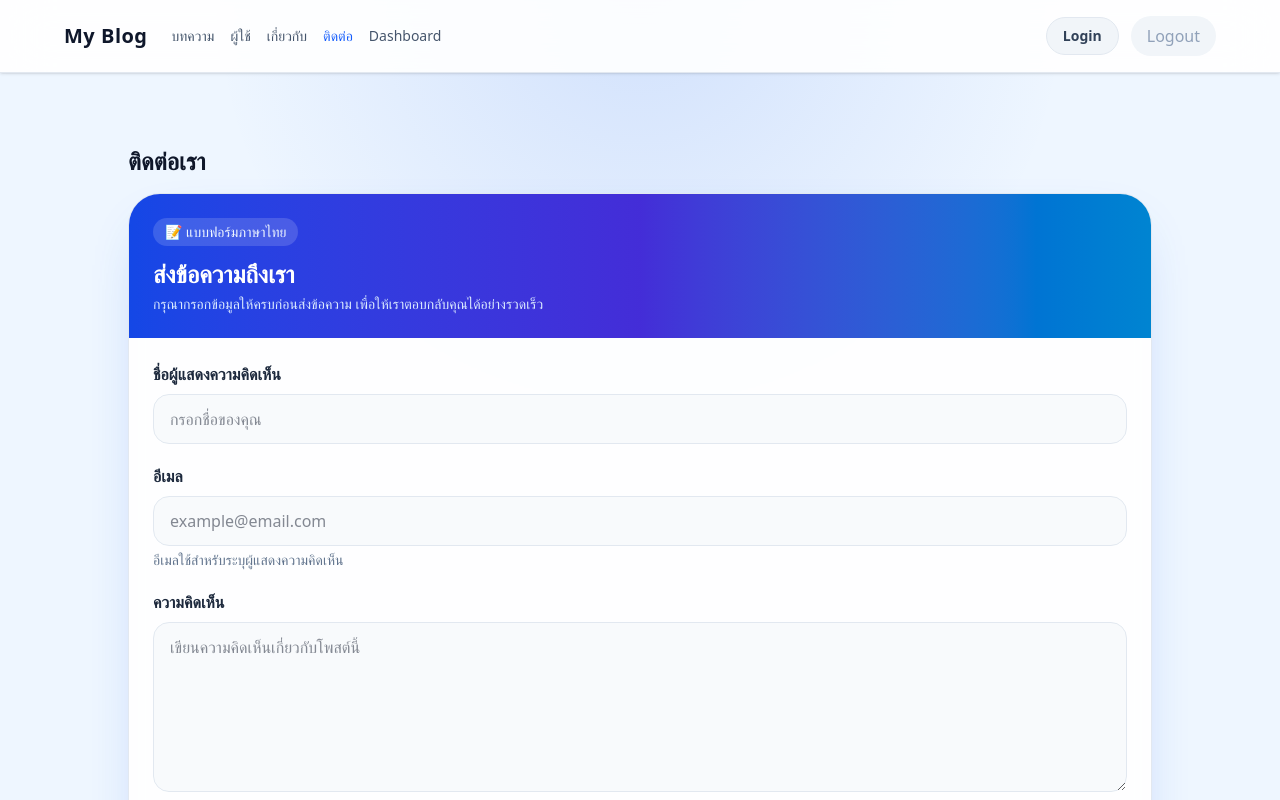
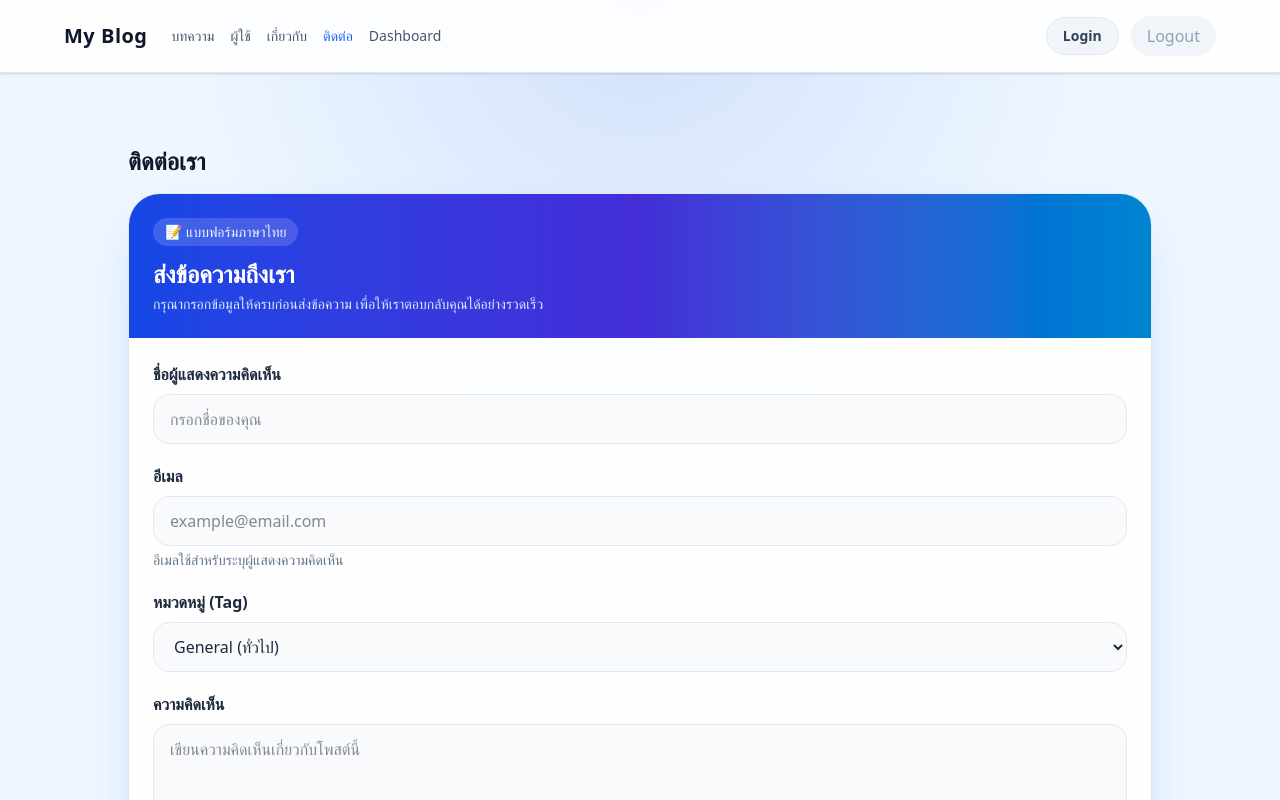
Before and after one commit to aratdapirasor-collab/lab7_form_103, a Next.js app: page /contact in a window 1280 px wide. Shown: the top 800 px of the page. Built offline with nearby package versions, Linux system fonts and the light colour scheme.

Commit message:
feat: add tag dropdown in ContactForm

```diff
--- a/components/ContactForm.tsx
+++ b/components/ContactForm.tsx
@@ -17,6 +17,7 @@ export default function CommentForm({
 }: CommentFormProps) {
   const [name, setName] = useState('');
   const [email, setEmail] = useState('');
+  const [tag, setTag] = useState('General');
   const [content, setContent] = useState('');
   const [error, setError] = useState('');
   const [status, setStatus] =
@@ -99,6 +100,7 @@ export default function CommentForm({
           name: name.trim(),
           email: email.trim(),
           message: content.trim(),
+          tag,
         }),
       });
 
@@ -118,6 +120,7 @@ export default function CommentForm({
       // ล้างฟอร์ม
       setName('');
       setEmail('');
+      setTag('General');
       setContent('');
 
       // แจ้ง component แม่
@@ -235,6 +238,31 @@ export default function CommentForm({
           </div>
         </div>
 
+        {/* Tag (หัวข้อ/หมวดหมู่) */}
+        <div>
+          <label
+            htmlFor="comment-tag"
+            className="mb-2 block font-semibold text-slate-800"
+          >
+            หมวดหมู่ (Tag)
+          </label>
+
+          <select
+            id="comment-tag"
+            value={tag}
+            onChange={(e) => {
+              setTag(e.target.value);
+              resetStatus();
+            }}
+            className="w-full rounded-2xl border border-slate-200 bg-slate-50 px-4 py-3 outline-none transition focus:border-blue-500 focus:bg-white focus:ring-4 focus:ring-blue-100 text-slate-800"
+          >
+            <option value="General">General (ทั่วไป)</option>
+            <option value="Question">Question (สอบถาม)</option>
+            <option value="Feedback">Feedback (ข้อเสนอแนะ)</option>
+            <option value="Bug Report">Bug Report (แจ้งปัญหา)</option>
+          </select>
+        </div>
+
         {/* ข้อความ */}
         <div>
           <label
```
